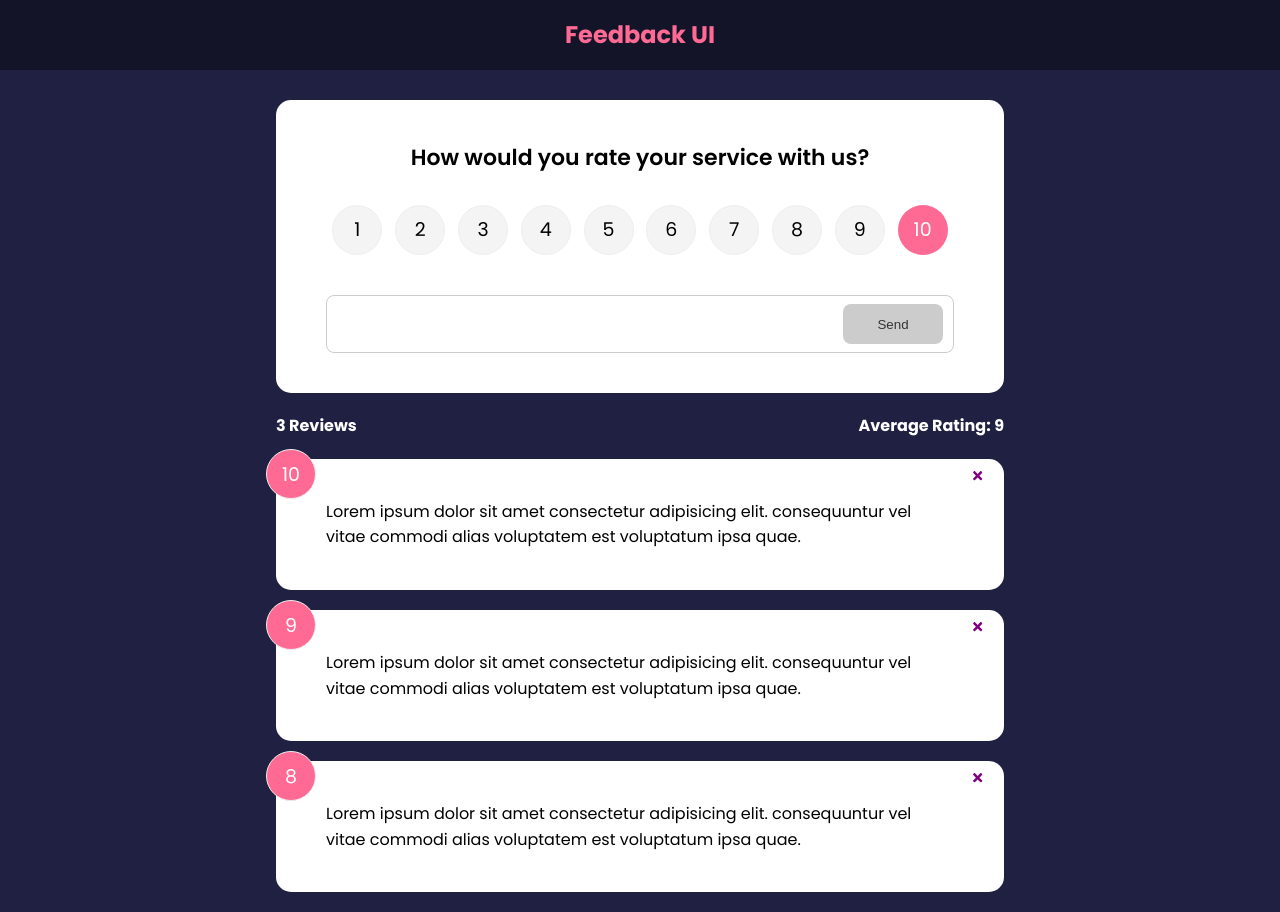
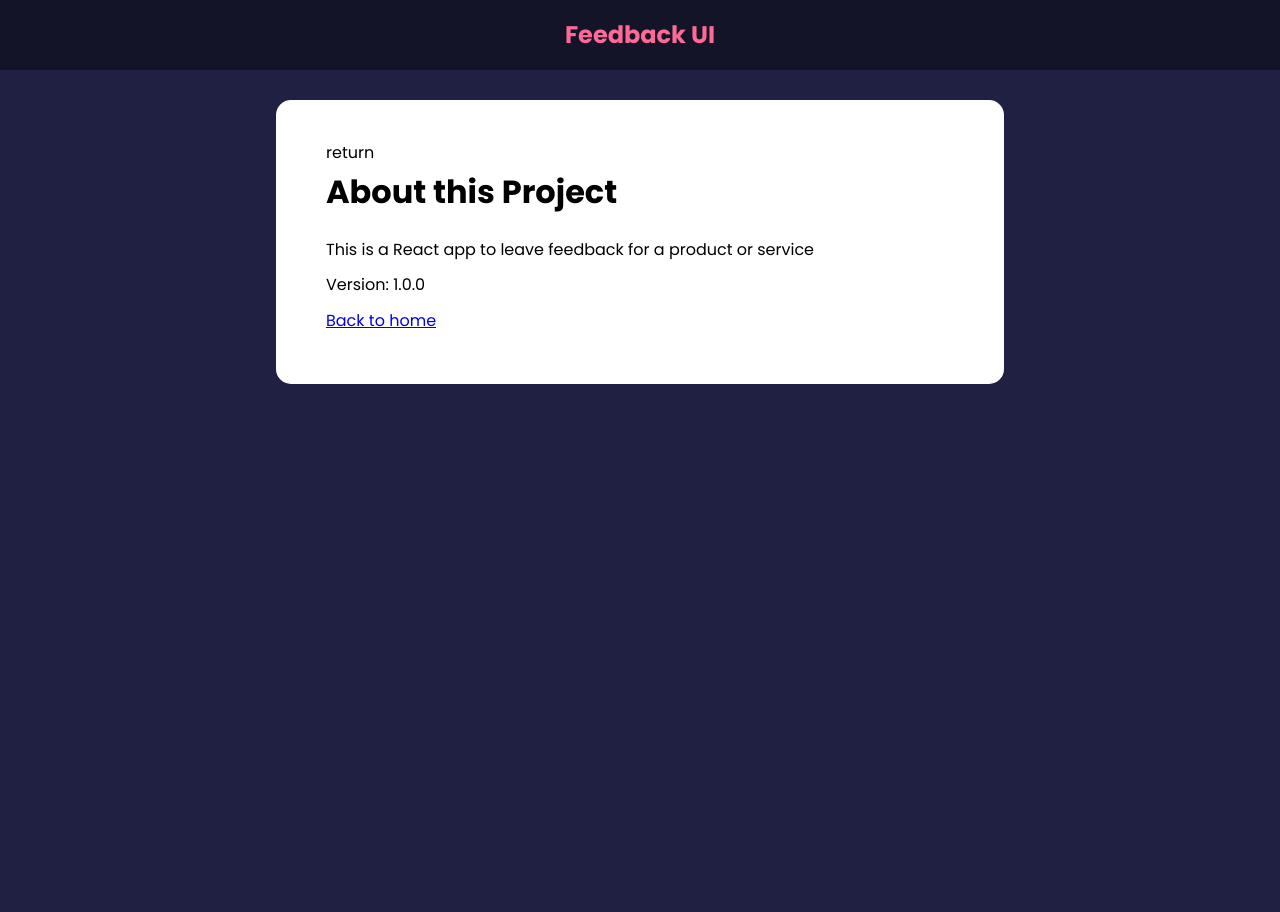
Before and after one commit to roshnins/React-Feedback-App, a React (Create React App) app: page /about in a window 1280 px wide. After the commit the page ends 800 px from the top, so only its background shows below. Built offline with nearby package versions, Linux system fonts and the light colour scheme.

Commit message:
Adding Routers and About Page

```diff
--- a/package.json
+++ b/package.json
@@ -10,6 +10,7 @@
     "react": "^18.2.0",
     "react-dom": "^18.2.0",
     "react-icons": "^4.4.0",
+    "react-router-dom": "^6.3.0",
     "react-scripts": "5.0.1",
     "uuid": "^9.0.0",
     "web-vitals": "^2.1.4"
--- a/src/App.js
+++ b/src/App.js
@@ -1,12 +1,13 @@
 import React from "react";
 import { v4 as uuidv4 } from "uuid";
 import { useState } from "react";
-
+import { BrowserRouter as Router, Routes, Route } from "react-router-dom";
 import Header from "./components/Header";
 import FeedbackList from "./components/FeedbackList";
 import FeedbackData from "./data/FeedbackData";
 import FeedbackStats from "./components/FeedbackStats";
 import FeedbackForm from "./components/FeedbackForm";
+import AboutPage from "./pages/AboutPage";
 
 function App() {
   const [feedback, setFeedback] = useState(FeedbackData);
@@ -23,14 +24,29 @@
     }
   };
   return (
-    <>
+    <Router>
       <Header />
       <div className='container'>
-        <FeedbackForm handleAdd={addFeedback} />
-        <FeedbackStats feedback={feedback} />
-        <FeedbackList feedback={feedback} handleDelete={deleteFeedback} />
+        <Routes>
+          <Route
+            exact
+            path='/'
+            element={
+              <>
+                <FeedbackForm handleAdd={addFeedback} />
+                <FeedbackStats feedback={feedback} />
+                <FeedbackList
+                  feedback={feedback}
+                  handleDelete={deleteFeedback}
+                />
+              </>
+            }
+          ></Route>
+
+          <Route path='/about' element={<AboutPage />} />
+        </Routes>
       </div>
-    </>
+    </Router>
   );
 }
 
--- /dev/null
+++ b/src/pages/AboutPage.jsx
@@ -0,0 +1,21 @@
+import React from "react";
+import Card from "../components/shared/Card";
+
+function AboutPage() {
+  return (
+    <Card>
+      return{" "}
+      <div className='about'>
+        <h1>About this Project</h1>
+        <p>This is a React app to leave feedback for a product or service</p>
+        <p>Version: 1.0.0</p>
+
+        <p>
+          <a href='/'>Back to home</a>
+        </p>
+      </div>
+    </Card>
+  );
+}
+
+export default AboutPage;
```
Also changed, not shown: 1 other file (tests, documents, lock files or other folders).
